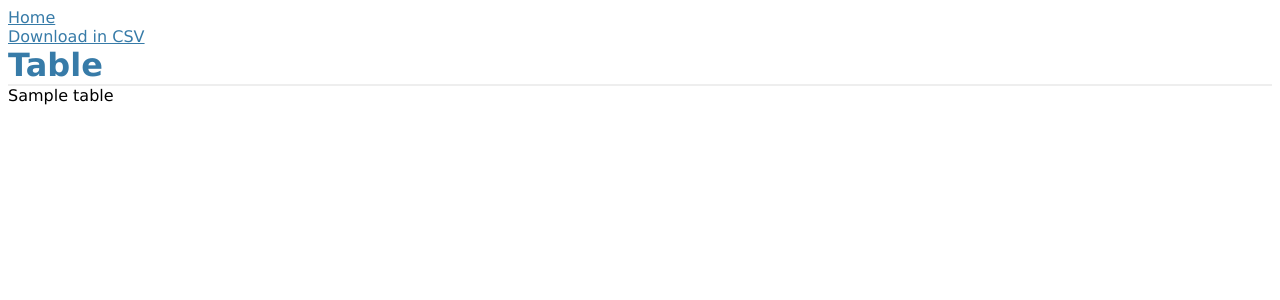
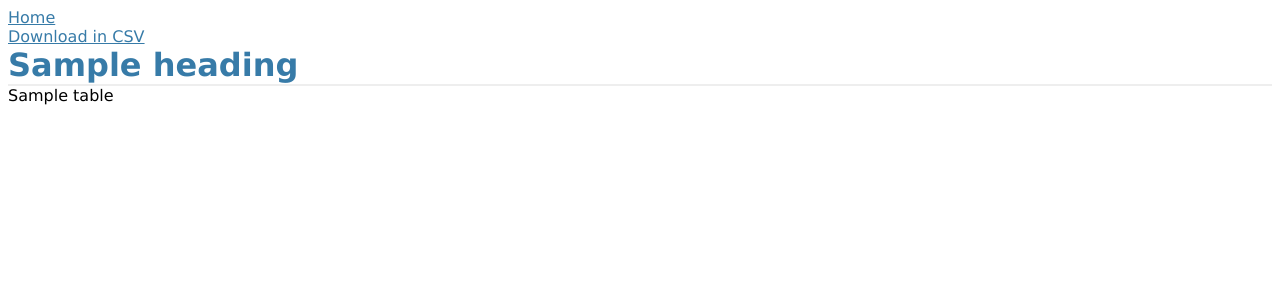
Before and after one commit to thedatamarket/indianstockscanner, a Flask app: template template/view.html in a window 1280 px wide. Shown: the top 300 px of the page. Run offline with Flask 2, Linux system fonts and the light colour scheme; the template is opened without the code that fills it: most values are stand-ins (such as "Sample title", 1, 10 or a date in 2020).

Commit message:
render template heading =

```diff
--- a/app.py
+++ b/app.py
@@ -266,7 +266,7 @@ def StockData1(name):
     df = pd.read_csv(result.link, encoding= 'unicode_escape')
     df = df.sort_values(by=['Price'], ascending=False)
     #return df.to_html()
-    return render_template('view.html',tables=[df.to_html()], output=query_list)
+    return render_template('view.html',tables=[df.to_html()],heading = name, output=query_list)
 
 @app.route('/data/mf/<name>')
 def data1(name):
@@ -321,7 +321,7 @@ def analysis(name,period,interval):
     df[interval] = df['Close'].pct_change()*100
     df = df[df['Open'].notna()]
     #return df.to_html()
-    return render_template('view.html',tables=[df.to_html()], output=query_list)
+    return render_template('view.html',tables=[df.to_html()],heading = nameNS, output=query_list)
 
 @app.route('/custom/analysis/<name>/<period>/<interval>/csv')
 def csv(name,period,interval):
@@ -360,7 +360,7 @@ def tweet(id,count):
             tweets.append([tweet.date, tweet.username, tweet.content,link1])
 
     df = pd.DataFrame(tweets, columns=['Date', 'User', 'Tweet','Link'])
-    return render_template('view.html',tables=[df.to_html()], output=query_list)
+    return render_template('view.html',tables=[df.to_html()],heading = id, output=query_list)
 
 @app.route('/tweet/<id>/<count>/csv')
 def tweetcsv(id,count):
@@ -417,7 +417,7 @@ def info(stock):
     temp = pd.DataFrame.from_dict(df.info, orient="index")
     temp.reset_index(inplace=True)
     temp.columns = ["Attribute", "Recent"]
-    return render_template('view.html',tables=[temp.to_html()], output=query_list)
+    return render_template('view.html',tables=[temp.to_html()],heading = stock, output=query_list)
 
 @app.route('/stockinfo', methods =["GET", "POST"])
 def stockinfo():
--- a/template/view.html
+++ b/template/view.html
@@ -22,7 +22,7 @@ table.dataframe, .dataframe th, .dataframe td {
 <div class=page>
   <a href ="https://indianstockscanner-pre.herokuapp.com/">Home</a><br>
   <a href ="{{output}}">Download in CSV</a>
-  <h1>Table</h1>
+  <h1>{{ heading }}</h1>
   {% for table in tables %}
     {{ table|safe }}
   {% endfor %}
```
